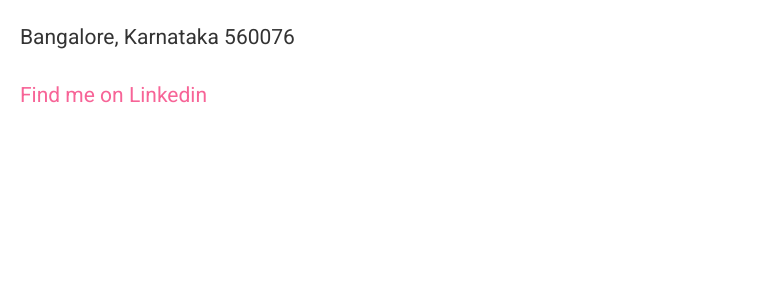
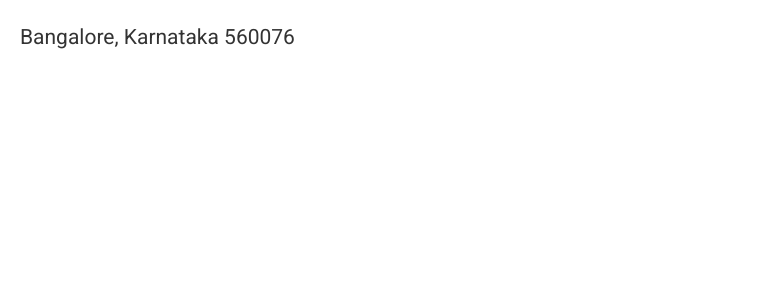
Before and after one commit to archana1998/archana1998.github.io, a plain HTML site: page index.html in a window 1280 px wide. Shown: the part 3090-3374 px from the top of the page, 501-1280 px from the left. Drawn offline with nearby package versions, Linux system fonts and the light colour scheme; some packages are replaced by stand-ins of ours; some icons are missing.

Commit message:
edit bicontact

```diff
--- a/index.html
+++ b/index.html
@@ -1243,22 +1243,6 @@ I&rsquo;m part of a group that is investigating 3D Geometry for Deep Learning, w
 
 
 
-
-
-
-
-
-
-
-
-
-
-      <li>
-        <i class="fa-li fab fa-LinkedIn fa-2x" aria-hidden="true"></i>
-        <a href="/www.linkedin.com/archana1404/" >Find me on Linkedin</a>
-      </li>
-
-
     </ul>
 
 
```
